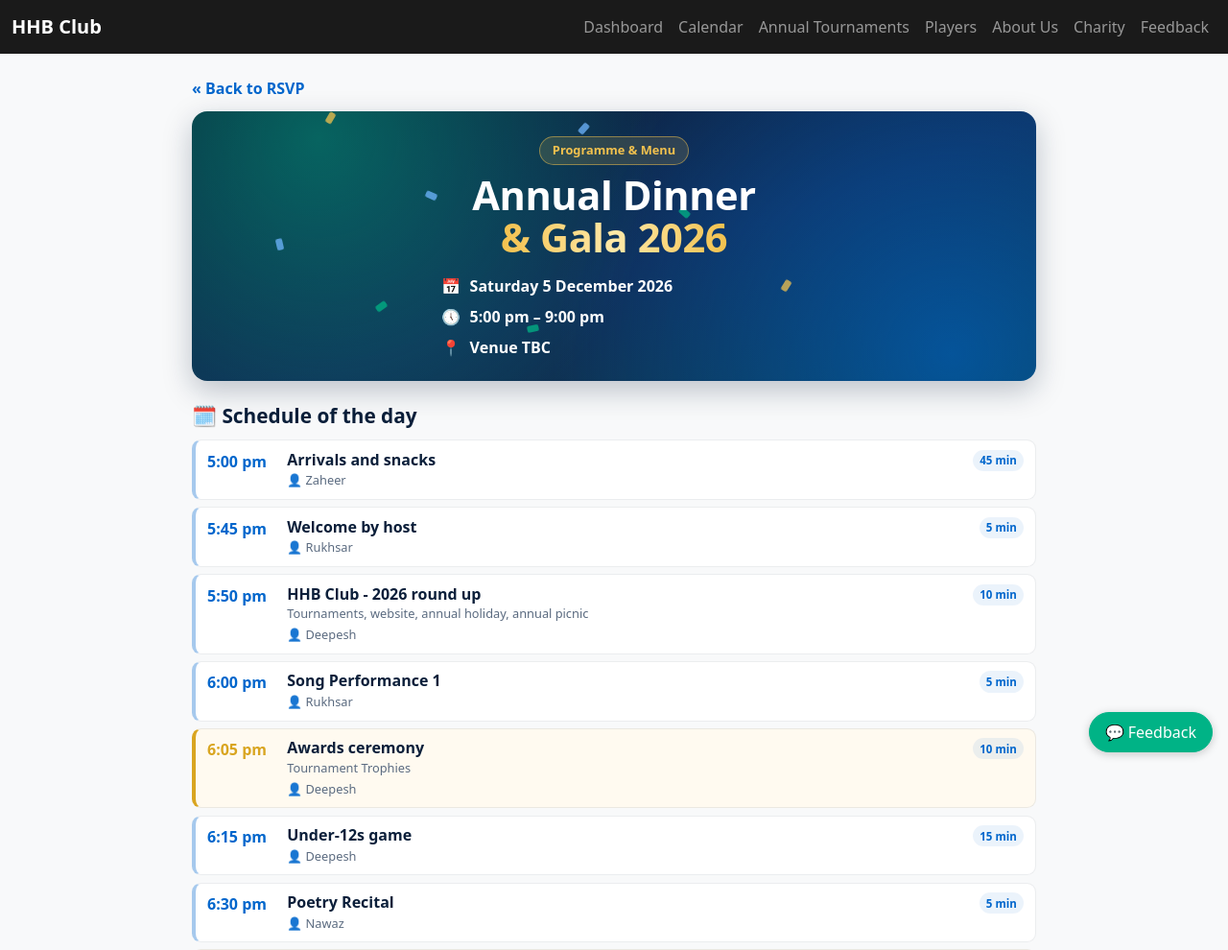
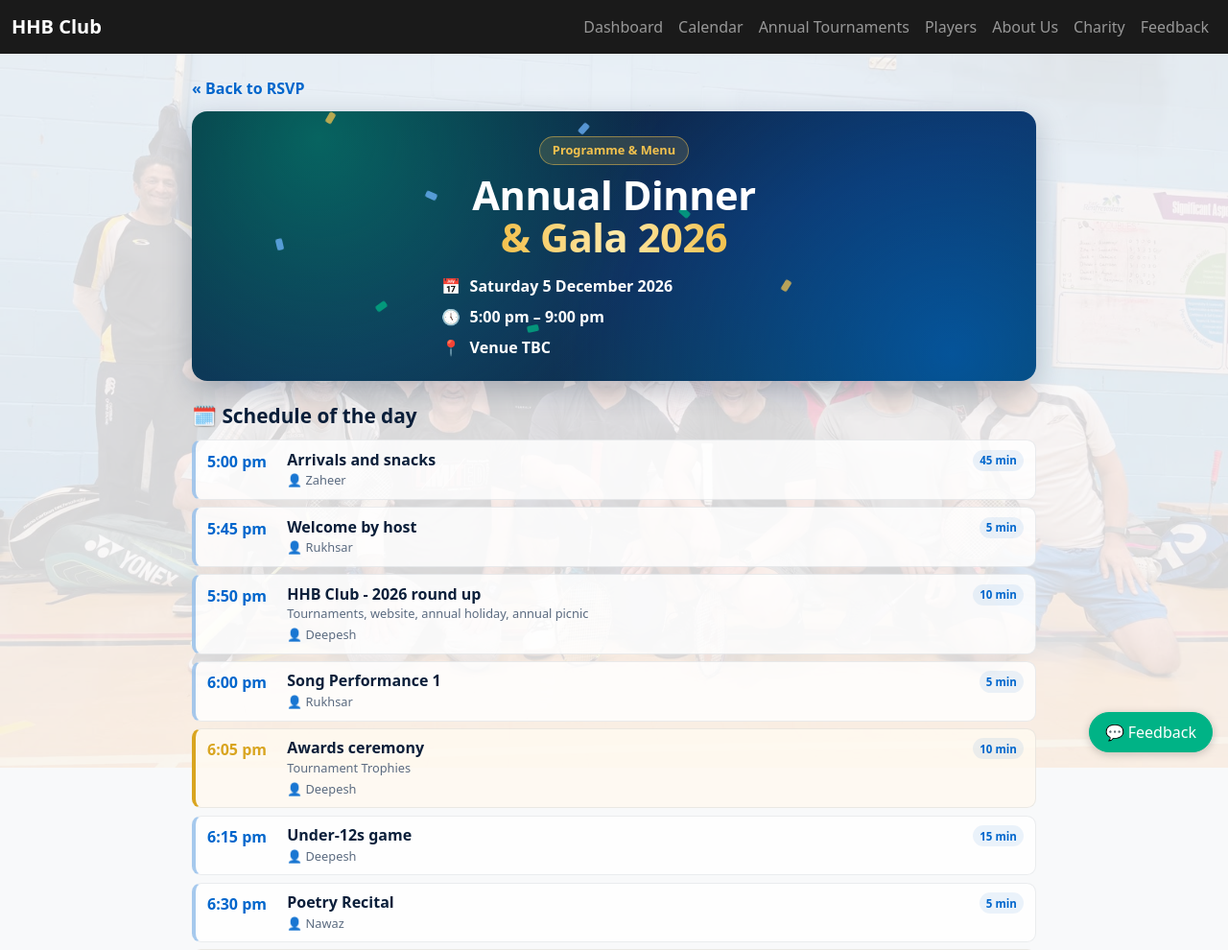
Before and after one commit to deepeshshrestha-hhb/hhb-club-app, a Flask app: page /annual-dinner/programme in a window 1280 px wide. Shown: the top 990 px of the page at 96% size. Run offline with Flask 3, Linux system fonts and the light colour scheme; some libraries are stand-ins or nearby versions.

Commit message:
Programme: faint club photo as the page background
Puts the About page's Annual Doubles Classic 2026 group photo behind the
Programme & Menu page, at 14% on screen and 20% in print (the copies go
on the tables at the dinner). It's a fixed <img>, not a CSS background,
so it prints even with the browser's "Background graphics" option off.
A 1600px, 230 KB copy is used rather than the 4 MB original. Slots and
menu items are slightly see-through so the photo shows a little; the
printout still fits one A4 page.

Co-Authored-By: Claude Opus 5.5 <noreply@anthropic.com>

```diff
--- a/static/css/annual_dinner.css
+++ b/static/css/annual_dinner.css
@@ -311,3 +311,19 @@
     .ad-menu-card .list-group-item { padding: 1mm 3mm; }
 }
 .ad-prog-link { max-width: 420px; display: block; margin-left: auto; margin-right: auto; }
+
+/* Programme page: very faint club photo behind everything (screen + print).
+   Slots and menu items are slightly see-through so the photo shows a little. */
+.ad-prog-bg {
+    position: fixed; inset: 0; width: 100%; height: 100%;
+    object-fit: cover; object-position: center;
+    opacity: .14; z-index: -1; pointer-events: none;
+}
+.ad-prog .ad-slot { background: rgba(255, 255, 255, .82); }
+.ad-prog .ad-slot-key { background: rgba(255, 250, 240, .85); }
+.ad-prog .ad-slot-end { background: rgba(244, 246, 249, .85); }
+.ad-prog .ad-menu-card .list-group-item { background: rgba(255, 255, 255, .82); }
+.ad-prog .ad-menu-card { background: transparent; }
+@media print {
+    .ad-prog-bg { opacity: .20; }
+}
--- a/templates/annual_dinner_programme.html
+++ b/templates/annual_dinner_programme.html
@@ -13,6 +13,9 @@
 {% endblock %}
 
 {% block content %}
+{# Faded club photo behind the page. A real <img>, not a CSS background, so it
+   prints even when the browser's "Background graphics" option is off. #}
+<img class="ad-prog-bg" src="{{ url_for('static', filename='images/annual_dinner_programme_bg.jpg') }}" alt="" aria-hidden="true">
 <div class="ad-wrap ad-prog">
 
     <a href="{{ url_for('annual_dinner.page') }}" class="ad-back d-print-none">&laquo; Back to RSVP</a>
```
Also changed, not shown: static/images/annual_dinner_programme_bg.jpg (added).
